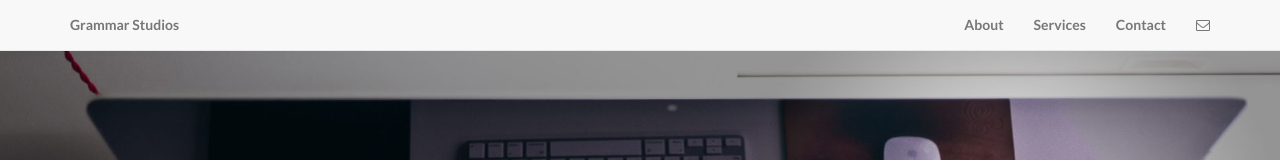
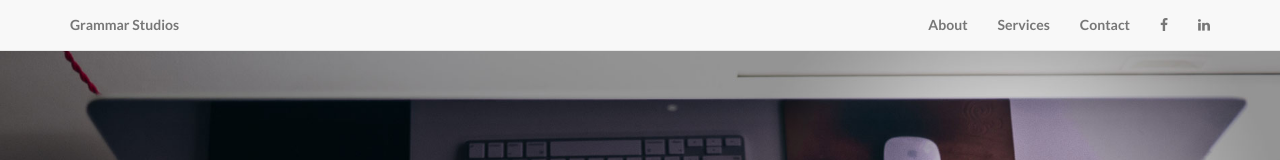
Before and after one commit to glosee/grammarstudios-static, a website: page index.html in a window 1280 px wide. Shown: the top 160 px of the page. Drawn offline with Linux system fonts and the light colour scheme.

Commit message:
Add social links and remove email link in header

```diff
--- a/index.html
+++ b/index.html
@@ -62,7 +62,16 @@
 										<li>
 												<a href="#contact" class="page-scroll">Contact</a>
 										</li>
-										<li class="link-email"></li>
+										<li class="link-facebook link-social">
+											<a href="https://www.facebook.com/Grammar-Studios-1733423996875538/" target="_blank" title="Grammar Studios Facebook Page">
+												<i class="fa fa-facebook"></i>
+											</a>
+										</li>
+										<li class="link-linkedin link-social">
+											<a href="https://www.linkedin.com/company/grammar-studios" target="_blank" title="Grammar Studios LinkedIn Page">
+												<i class="fa fa-linkedin"></i>
+											</a>
+										</li>
 								</ul>
 						</div>
 						<!-- /.navbar-collapse -->
```
